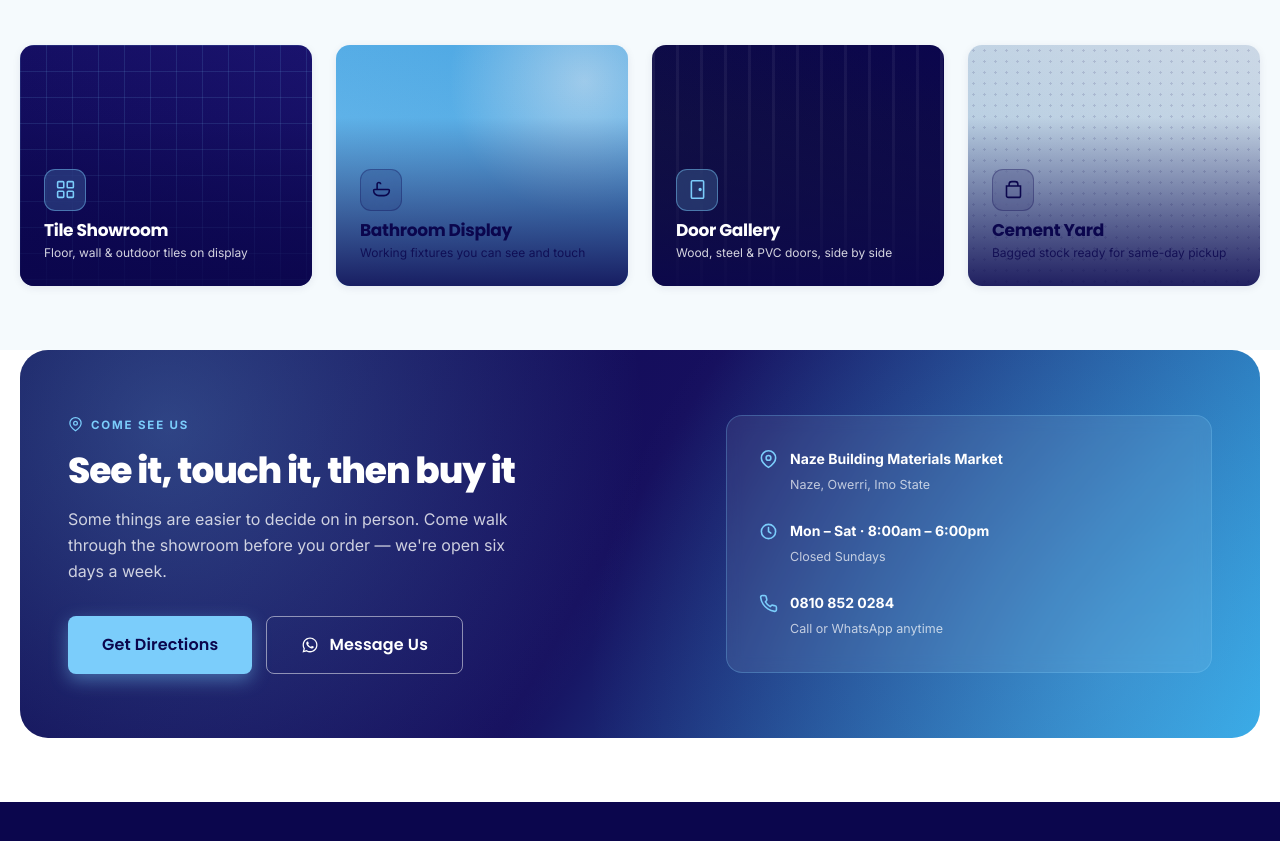
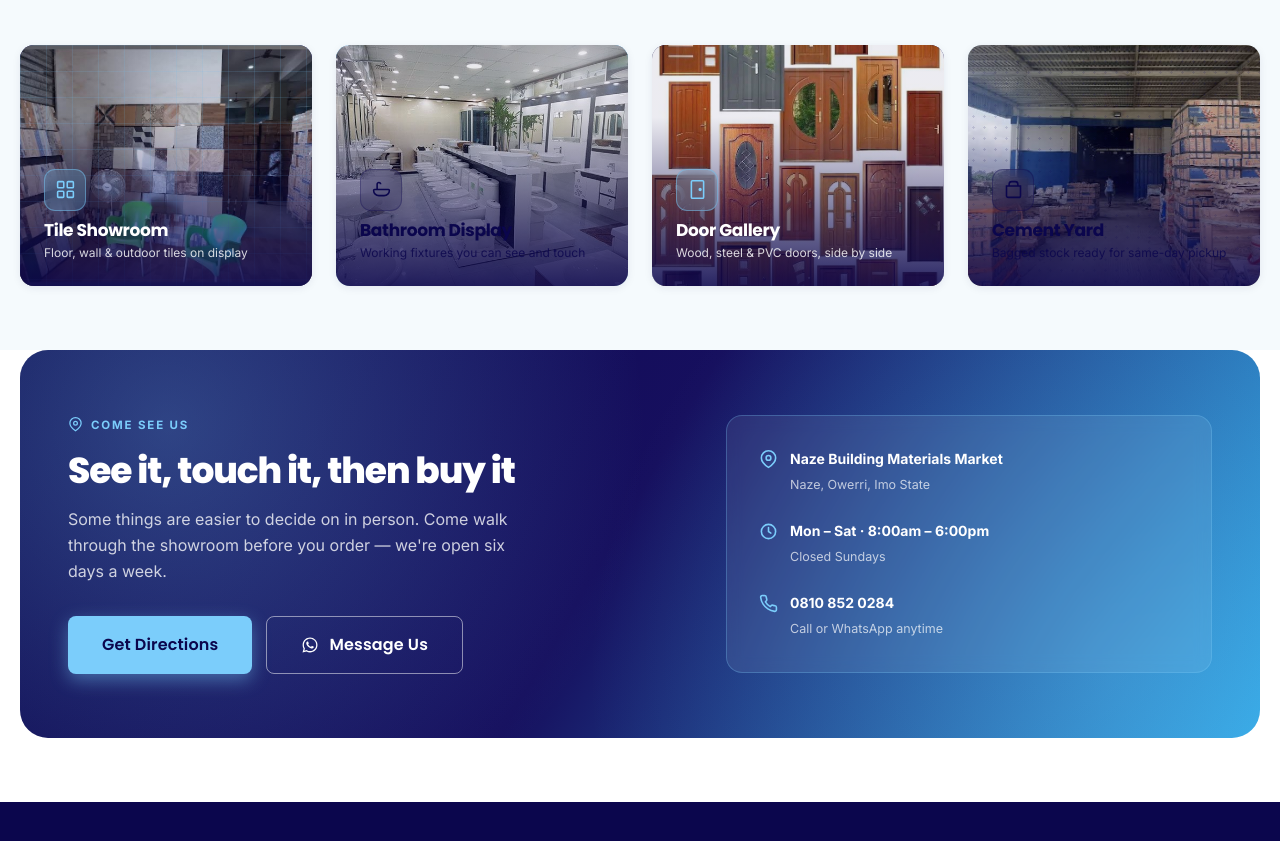
Before and after one commit to emmanuelaguokoro9-tech/Revolve-Depot, a plain HTML site: page About.html in a window 1280 px wide. Shown: the part 3422-4263 px from the top of the page. Drawn offline with Linux system fonts and the light colour scheme.

Commit message:
Update About.html

```diff
--- a/About.html
+++ b/About.html
@@ -820,6 +820,7 @@ p{margin:0}
 /* ---------- Showroom zones gallery ---------- */
 .zones-grid{display:grid;grid-template-columns:repeat(4,1fr);gap:var(--s4)}
 .zone-card{position:relative;border-radius:14px;overflow:hidden;aspect-ratio:4/3.3;box-shadow:var(--shadow-sm);transition:transform .35s var(--ease),box-shadow .35s var(--ease)}
+.zone-card__photo{position:absolute;inset:0;width:100%;height:100%;object-fit:cover;z-index:0}
 .zone-card:hover{transform:translateY(-8px);box-shadow:var(--shadow-lg)}
 .zone-card::before{content:"";position:absolute;inset:0;z-index:1}
 .zone-card::after{content:"";position:absolute;inset:0;background:linear-gradient(180deg,rgba(11,6,77,.08) 30%,rgba(11,6,77,.88) 100%);z-index:2}
@@ -1398,6 +1399,7 @@ p{margin:0}
 
     <div class="zones-grid">
       <a class="zone-card z1" href="Shop.html?category=Tiles" data-reveal>
+        <img class="zone-card__photo" src="images/Tiles.jpg" alt="Tile Showroom" loading="lazy" onerror="this.style.display='none'">
         <div class="zone-card__body">
           <span class="zone-card__icon"><svg viewBox="0 0 24 24" fill="none" stroke="currentColor" stroke-width="1.8"><rect x="3" y="3" width="7" height="7" rx="1"/><rect x="14" y="3" width="7" height="7" rx="1"/><rect x="3" y="14" width="7" height="7" rx="1"/><rect x="14" y="14" width="7" height="7" rx="1"/></svg></span>
           <h3>Tile Showroom</h3>
@@ -1405,6 +1407,7 @@ p{margin:0}
         </div>
       </a>
       <a class="zone-card z2" href="Shop.html?category=Bathrooms" data-reveal>
+        <img class="zone-card__photo" src="images/WCs, basins, showers & taps.jpg" alt="Bathroom Display" loading="lazy" onerror="this.style.display='none'">
         <div class="zone-card__body">
           <span class="zone-card__icon"><svg viewBox="0 0 24 24" fill="none" stroke="currentColor" stroke-width="1.8"><path d="M4 12h16a1 1 0 0 1 1 1 6 6 0 0 1-6 6H9a6 6 0 0 1-6-6 1 1 0 0 1 1-1z"/><path d="M7 12V6a2 2 0 0 1 4 0"/></svg></span>
           <h3>Bathroom Display</h3>
@@ -1412,6 +1415,7 @@ p{margin:0}
         </div>
       </a>
       <a class="zone-card z3" href="Shop.html?category=Doors" data-reveal>
+        <img class="zone-card__photo" src="images/Wooden, steel, PVC & frames.jpg" alt="Door Gallery" loading="lazy" onerror="this.style.display='none'">
         <div class="zone-card__body">
           <span class="zone-card__icon"><svg viewBox="0 0 24 24" fill="none" stroke="currentColor" stroke-width="1.8"><rect x="5" y="2" width="14" height="20" rx="1.2"/><circle cx="15" cy="12" r="1" fill="currentColor"/></svg></span>
           <h3>Door Gallery</h3>
@@ -1419,6 +1423,7 @@ p{margin:0}
         </div>
       </a>
       <a class="zone-card z4" href="Shop.html?category=Cement" data-reveal>
+        <img class="zone-card__photo" src="images/Warehouse 3.jpg" alt="Cement Yard" loading="lazy" onerror="this.style.display='none'">
         <div class="zone-card__body">
           <span class="zone-card__icon"><svg viewBox="0 0 24 24" fill="none" stroke="currentColor" stroke-width="1.8"><path d="M4 8h16v11a2 2 0 0 1-2 2H6a2 2 0 0 1-2-2z"/><path d="M7 8V6a3 3 0 0 1 3-3h4a3 3 0 0 1 3 3v2"/></svg></span>
           <h3>Cement Yard</h3>
```
